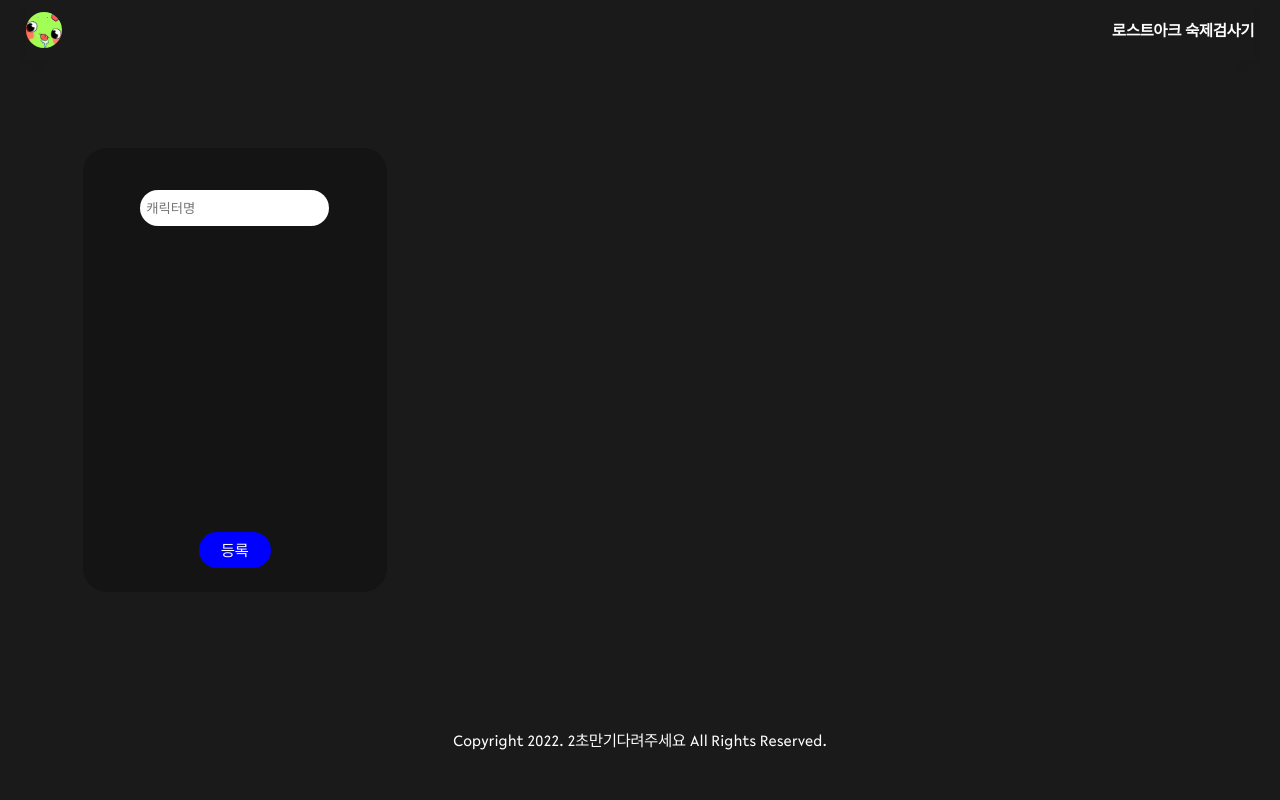
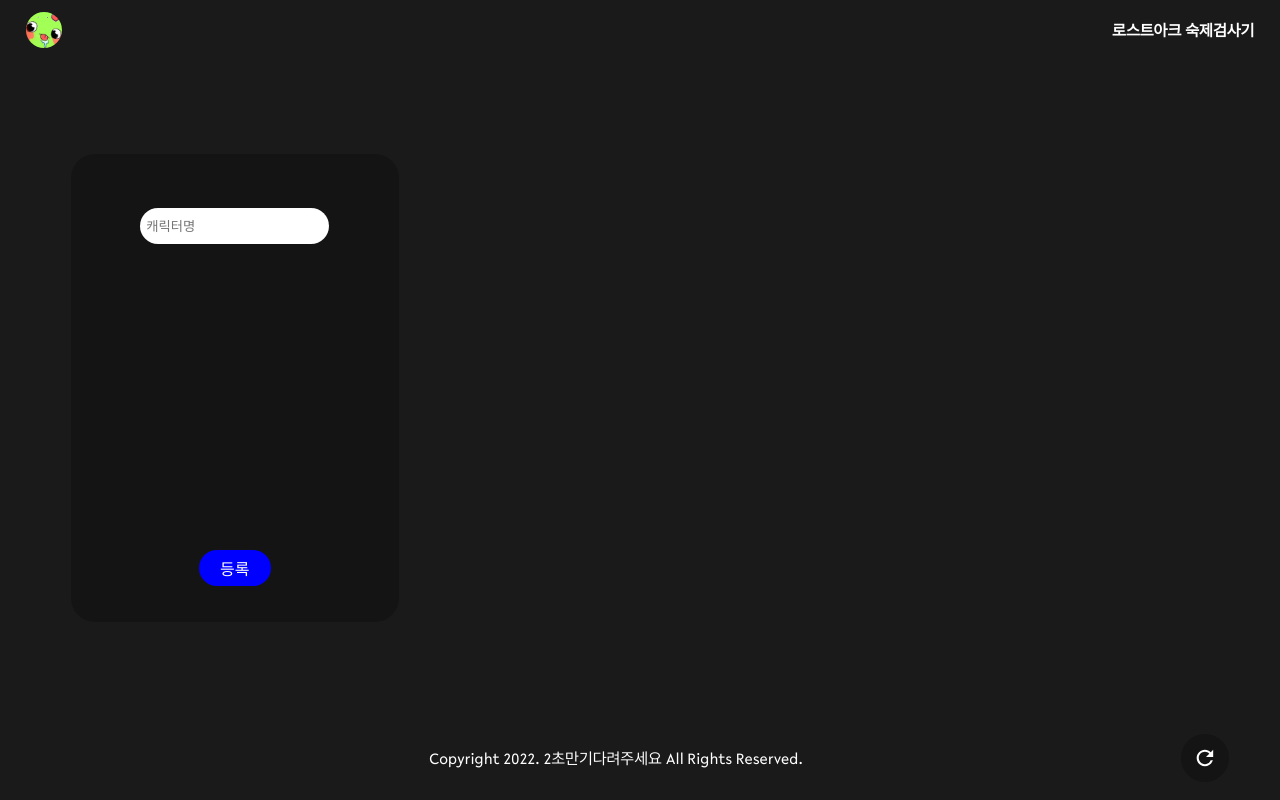
Before and after one commit to kt5680608/muyaho-homework, a React (Create React App) app: page / in a window 1280 px wide. Built offline with nearby package versions, Linux system fonts and the light colour scheme.

Commit message:
feat: 하드 리셋 버튼 추가

```diff
--- a/src/App.js
+++ b/src/App.js
@@ -3,6 +3,7 @@ import { Card, Footer, Spinner, Header } from "./components";
 import * as cheerio from "cheerio";
 import { dataForm } from "./data/data-form";
 import axios from "axios";
+
 import {
   GridContainer,
   Input,
@@ -12,20 +13,28 @@ import {
   Page,
   CardKeyContainer,
   InputForm,
+  CheckIcon,
 } from "./global-styles";
+import { motion, useAnimation } from "framer-motion";
+
 function App() {
+  const PROXY = window.location.hostname === "localhost" ? "" : "/proxy";
   const newData = dataForm;
   const [characterName, setCharacterName] = useState(""); // 캐릭터이름 input
   const [_, setCharacterLevel] = useState(0); // 캐릭터레벨 Input
   const [reset, setReset] = useState(false);
+  const [hardReset, setHardReset] = useState(false);
+  const [deleteState, setDeleteState] = useState(false);
   const [loading, setLoading] = useState(false);
   const [submit, setSubmit] = useState(false);
-  const PROXY = window.location.hostname === "localhost" ? "" : "/proxy";
   const [characterNameArray, setCharacterNameArray] = useState(
     Object.keys(localStorage).filter((item) => {
       return item !== "time";
     })
   );
+  const [isHover, setIsHover] = useState(false);
+  const textHoverAnimation = useAnimation();
+  const IconHoverAnimation = useAnimation();
 
   const getHtml = async (item) => {
     setLoading(true);
@@ -54,13 +63,16 @@ function App() {
   // 캐릭터 추가 함수
   const addCharacter = async () => {
     await getHtml(characterName);
-    console.log(newData.level);
     newData.name = characterName;
     newData.order = Object.keys(localStorage).length + 1;
     setSubmit(!submit);
     await localStorage.setItem(characterName, JSON.stringify(newData));
   };
 
+  const deleteCharacter = (item) => {
+    localStorage.removeItem(item);
+    setDeleteState(!deleteState);
+  };
   const getDateDiff = () => {
     const date = JSON.parse(localStorage.getItem("time"));
     const initialDate = new Date(date.initialTime);
@@ -80,7 +92,7 @@ function App() {
       );
       characterNameArray.map((item) => {
         const data = JSON.parse(localStorage.getItem(item));
-        data.work.map((workData) => {
+        data?.work.map((workData) => {
           if (workData.reset === "day") {
             return (workData.doWork = false);
           }
@@ -118,6 +130,11 @@ function App() {
     }
   };
 
+  const doHardRest = () => {
+    localStorage.clear();
+    setHardReset(true);
+  };
+
   // 제출 후 초기화 함수
   const initializeCharacterInfo = () => {
     setCharacterName("");
@@ -125,7 +142,6 @@ function App() {
   };
 
   useEffect(() => {
-    console.log("useEffect run");
     localStorage.setItem(
       "time",
       JSON.stringify({
@@ -141,7 +157,23 @@ function App() {
         return item !== "time";
       })
     );
-  }, [submit]);
+  }, [submit, deleteState]);
+
+  useEffect(() => {
+    if (isHover) {
+      textHoverAnimation.start({ y: -100, display: "none" });
+      IconHoverAnimation.start({ y: 0, display: "block" });
+    } else {
+      textHoverAnimation.start({ y: 0, display: "block" });
+      IconHoverAnimation.start({ y: 100, display: "none" });
+    }
+  }, [isHover]);
+
+  useEffect(() => {
+    if (hardReset) {
+      window.location.reload();
+    }
+  }, [hardReset]);
 
   return (
     <Page>
@@ -150,19 +182,24 @@ function App() {
         <GridContainer>
           {characterNameArray.map((item, index) => {
             const itemArray = JSON.parse(localStorage.getItem(item));
+
             return (
+              itemArray !== null && (
                 <CardKeyContainer key={itemArray?.order}>
                   <Card
                     reset={reset}
+                    delete={deleteState}
+                    deleteCharacter={deleteCharacter}
                     item={item}
                     delay={0.1 * index}
                     arrayLength={characterNameArray.length}
                   />
                 </CardKeyContainer>
+              )
             );
           })}
           <SubmitContainer
-            loading={loading}
+            loading={loading ? 1 : 0}
             initial={{ y: 30, opacity: 0 }}
             animate={{
               y: 0,
@@ -196,6 +233,8 @@ function App() {
                 <Button
                   whileHover={{ scale: 1.1 }}
                   whileTap={{ scale: 0.9 }}
+                  onHoverStart={() => setIsHover(true)}
+                  onHoverEnd={() => setIsHover(false)}
                   onClick={() => {
                     if (characterName !== "") {
                       addCharacter();
@@ -205,13 +244,16 @@ function App() {
                     }
                   }}
                 >
-                  등록
+                  <motion.p animate={textHoverAnimation}>등록</motion.p>
+                  <motion.div animate={IconHoverAnimation}>
+                    <CheckIcon />
+                  </motion.div>
                 </Button>
               </>
             )}
           </SubmitContainer>
         </GridContainer>
-        <Footer />
+        <Footer hardReset={doHardRest} />
       </MainContainer>
     </Page>
   );
--- a/src/components/card/index.js
+++ b/src/components/card/index.js
@@ -1,33 +1,52 @@
 import { useState, useEffect } from "react";
 import {
   MainCardContainer,
+  CardHeaderContainer,
   CharacterName,
   WorkInput,
   WorkContainer,
   CardDetail,
   CardDetailInfo,
+  TrashIconButton,
+  TrashIcon,
 } from "./style";
+import { Button } from "../../global-styles";
 import { BsCheck2 } from "react-icons/bs";
-
+import { motion, useAnimation } from "framer-motion";
 function Card(props) {
   const [data, setData] = useState(
     JSON.parse(localStorage.getItem(props.item))
   );
   const [workArray, setWorkArray] = useState(data?.work);
   const [reset, setReset] = useState(props.reset);
+  const [deleteState, setDeleteState] = useState(props.delete);
   const onChangeArrayValue = (index) => {
     const tmpArray = [...workArray];
     tmpArray[index].doWork = !workArray[index].doWork;
     setWorkArray(tmpArray);
   };
+  const [isHover, setIsHover] = useState(false);
+  const textHoverAnimation = useAnimation();
+  const IconHoverAnimation = useAnimation();
 
   useEffect(() => {
     setData(JSON.parse(localStorage.getItem(props.item)));
     setReset(props.reset);
+    setDeleteState(props.delete);
     if (reset) {
       setWorkArray(data?.work);
     }
-  }, [props.arrayLength, props.reset]);
+  }, [props.arrayLength, props.reset, props.delete]);
+
+  useEffect(() => {
+    if (isHover) {
+      textHoverAnimation.start({ y: -100, display: "none" });
+      IconHoverAnimation.start({ y: 0, display: "block" });
+    } else {
+      textHoverAnimation.start({ y: 0, display: "block" });
+      IconHoverAnimation.start({ y: 100, display: "none" });
+    }
+  }, [isHover]);
   return (
     <MainCardContainer
       initial={{ y: 30, opacity: 0 }}
@@ -37,7 +56,9 @@ function Card(props) {
         transition: { duration: 0.6, delay: props.delay },
       }}
     >
-      <CharacterName>{data?.name}</CharacterName>
+      <CardHeaderContainer>
+        <CharacterName>{data?.name}</CharacterName>
+      </CardHeaderContainer>
       <WorkContainer>
         {data?.work.map((item, index) => {
           return (
@@ -86,6 +107,21 @@ function Card(props) {
           );
         })}
       </WorkContainer>
+      <Button
+        initial={{ y: 0 }}
+        whileHover={{ scale: 1.1 }}
+        onHoverStart={() => setIsHover(true)}
+        onHoverEnd={() => setIsHover(false)}
+        type="delete"
+        onClick={() => {
+          props.deleteCharacter(props.item);
+        }}
+      >
+        <motion.p animate={textHoverAnimation}>삭제</motion.p>
+        <motion.div animate={IconHoverAnimation}>
+          <TrashIcon />
+        </motion.div>
+      </Button>
     </MainCardContainer>
   );
 }
--- a/src/components/card/style.js
+++ b/src/components/card/style.js
@@ -1,17 +1,27 @@
 import styled from "styled-components";
 import { motion } from "framer-motion";
+import { FaTrashAlt } from "react-icons/fa";
+
 export const MainCardContainer = styled(motion.div)`
   margin: 0;
+  height: 396px;
   width: 70%;
   background-color: #141414;
   border-radius: 24px;
-  padding: 24px;
+  padding: 36px;
   display: flex;
   flex-direction: column;
-
+  justify-content: space-between;
   align-items: center;
 `;
 
+export const CardHeaderContainer = styled.div`
+  display: flex;
+  width: 100%;
+  flex-direction: row;
+  align-items: center;
+  margin-bottom: 24px;
+`;
 export const WorkContainer = styled.div`
   display: grid;
   grid-template-columns: 1fr 1fr;
@@ -31,7 +41,8 @@ export const CardDetailInfo = styled.span`
 export const CharacterName = styled.h2`
   font-family: "BLACK";
   color: white;
-  margin: 24px 24px 72px 24px;
+  flex-basis: 100%;
+  text-align: center;
 `;
 
 export const WorkInput = styled(motion.div)`
@@ -83,13 +94,6 @@ export const Button = styled.div`
   border-radius: 24px;
 `;
 
-export const TitleContainer = styled.div`
-  height: 128px;
-  display: flex;
-  justify-content: center;
-  align-items: center;
-`;
-
 export const SubmitContainer = styled.div`
   height: 396px;
   width: 20vw;
@@ -101,3 +105,16 @@ export const SubmitContainer = styled.div`
   align-items: center;
   justify-content: space-between;
 `;
+
+export const TrashIconButton = styled(motion.div)`
+  cursor: pointer;
+
+  display: flex;
+  justify-content: center;
+  align-items: center;
+  padding: 18px;
+  border-radius: 50%;
+`;
+export const TrashIcon = styled(FaTrashAlt)`
+  color: white;
+`;
--- a/src/components/footer/index.js
+++ b/src/components/footer/index.js
@@ -1,11 +1,44 @@
-import React from "react";
-import { FooterInfoParagraph, MainFooterContainer } from "./style";
-function Footer() {
+import React, { useState, useEffect } from "react";
+import {
+  FooterInfoParagraph,
+  MainFooterContainer,
+  RefreshButton,
+} from "./style";
+import { useAnimation } from "framer-motion";
+
+import { IoMdRefresh } from "react-icons/io";
+function Footer(props) {
+  const [isHover, setIsHover] = useState(false);
+  const copyrightAnimation = useAnimation();
+  const errorMessageAnimation = useAnimation();
+
+  useEffect(() => {
+    if (isHover) {
+      copyrightAnimation.start({ y: -100, display: "none" });
+      errorMessageAnimation.start({ y: 0, display: "block" });
+    } else {
+      copyrightAnimation.start({ y: 0, display: "block" });
+      errorMessageAnimation.start({ y: 100, display: "none" });
+    }
+  }, [isHover]);
   return (
     <MainFooterContainer>
-      <FooterInfoParagraph>
+      <FooterInfoParagraph animate={copyrightAnimation}>
         Copyright 2022. 2초만기다려주세요 All Rights Reserved.
       </FooterInfoParagraph>
+      <FooterInfoParagraph animate={errorMessageAnimation}>
+        에러가 발생하셨나요? 버튼을 클릭하시면 모든 데이터가 초기화됩니다.
+      </FooterInfoParagraph>
+      <RefreshButton
+        onClick={() => {
+          props.hardReset();
+        }}
+        whileHover={{ rotate: 360, scale: 1.2 }}
+        onHoverStart={() => setIsHover(true)}
+        onHoverEnd={() => setIsHover(false)}
+      >
+        <IoMdRefresh style={{ color: "white" }} size={24} />
+      </RefreshButton>
     </MainFooterContainer>
   );
 }
--- a/src/components/footer/style.js
+++ b/src/components/footer/style.js
@@ -1,15 +1,32 @@
 import styled from "styled-components";
-
+import { motion } from "framer-motion";
 export const MainFooterContainer = styled.div`
+  overflow: hidden;
   width: 100%;
-  height: 120px;
+  height: 60px;
   background-color: var(--g-color-background);
   display: flex;
   justify-content: center;
   align-items: center;
+  position: sticky;
+  bottom: 0;
+  padding: 12px 0 12px 0;
 `;
 
-export const FooterInfoParagraph = styled.p`
+export const FooterInfoParagraph = styled(motion.p)`
   font-family: "R-FLEX-REGULAR", "REGULAR";
   color: white;
 `;
+export const RefreshButton = styled(motion.div)`
+  border-radius: 50%;
+  width: 48px;
+  height: 48px;
+  cursor: pointer;
+  position: sticky;
+  top: 0;
+  left: 94%;
+  display: flex;
+  justify-content: center;
+  align-items: center;
+  background-color: #141414;
+`;
--- a/src/components/header/style.js
+++ b/src/components/header/style.js
@@ -2,7 +2,6 @@ import styled from "styled-components";
 
 export const TitleContainer = styled.div`
   color: var(--g-color-background);
-  box-shadow: 0 6px 8px -5px;
   width: 100%;
   background-color: var(--g-color-background);
   height: 60px;
@@ -12,6 +11,7 @@ export const TitleContainer = styled.div`
   align-items: center;
   position: sticky;
   top: 0;
+  z-index: 999;
 `;
 
 export const MainTitle = styled.h1`
--- a/src/global-styles.js
+++ b/src/global-styles.js
@@ -1,5 +1,7 @@
 import styled, { createGlobalStyle } from "styled-components";
 import { motion } from "framer-motion";
+import { FaCheck } from "react-icons/fa";
+
 export const GlobalStyles = createGlobalStyle`
     :root {
         --g-color-black: #3A3A3A;
@@ -54,7 +56,10 @@ export const GlobalStyles = createGlobalStyle`
         font-family:   sans-serif;
         margin: 0;
         padding: 0;
-
+    }
+    h2{
+      margin: 0;
+      padding: 0;
     }
     p{
         font-family: sans-serif;
@@ -99,14 +104,16 @@ export const Input = styled.input`
 `;
 
 export const Button = styled(motion.div)`
+  overflow: hidden;
   cursor: pointer;
-  background-color: blue;
+  background-color: ${(props) => (props.type === "delete" ? "red" : "blue")};
   box-sizing: border-box;
   height: 36px;
   width: 72px;
   display: flex;
   justify-content: center;
   align-items: center;
+  flex-direction: column;
   border: none;
   padding: 12px;
   color: white;
@@ -119,7 +126,7 @@ export const SubmitContainer = styled(motion.div)`
   width: 20vw;
   background-color: #141414;
   border-radius: 24px;
-  padding: 24px;
+  padding: 36px;
   display: flex;
   flex-direction: column;
   align-items: center;
@@ -154,3 +161,7 @@ export const InputForm = styled.form`
   flex-direction: column;
   align-items: center;
 `;
+
+export const CheckIcon = styled(FaCheck)`
+  color: white;
+`;
```
Lines whose indentation alone changed are shown as unchanged.
